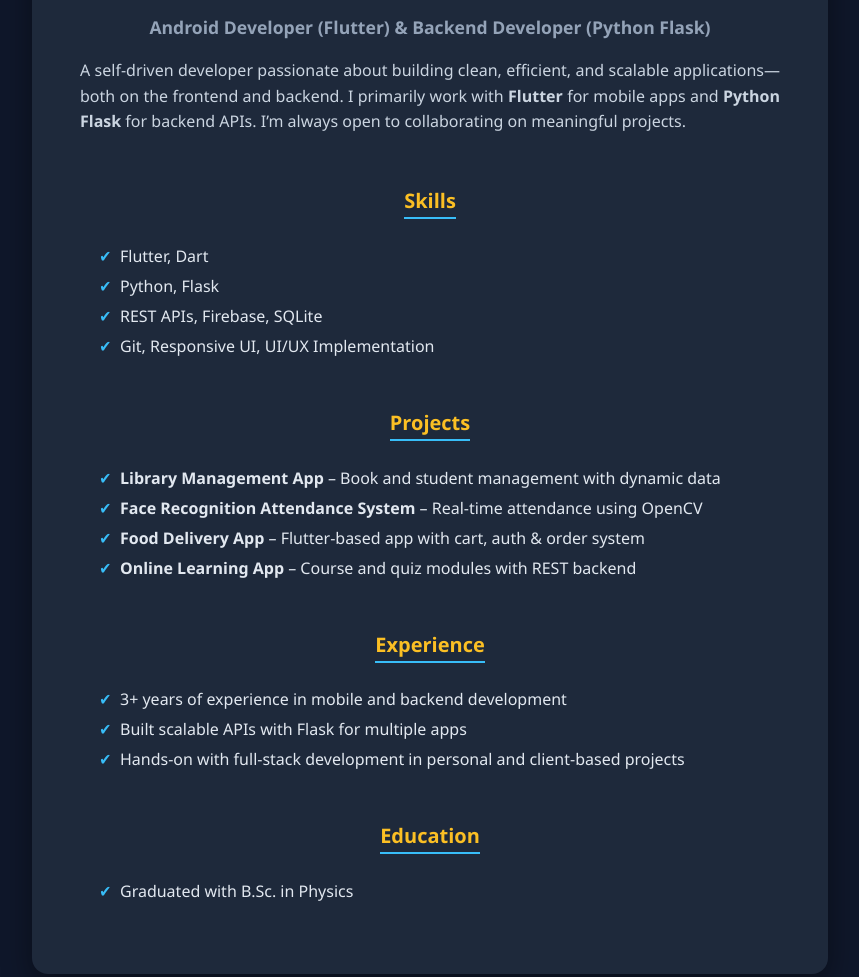
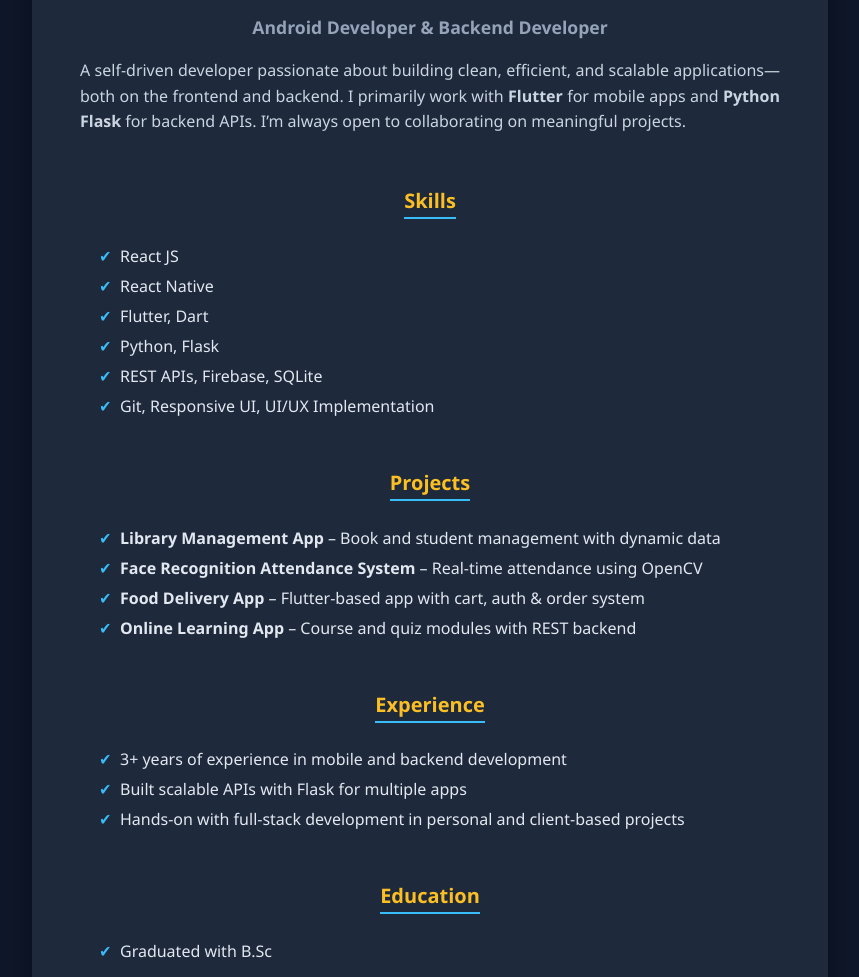
Before and after one commit to Hrk2000/portfolio, a plain HTML site: page resume.html in a window 1280 px wide. Shown: the part 323-1300 px from the top of the page, without its empty margins (210-1069 px from the left). Drawn offline with Linux system fonts and the light colour scheme.

Commit message:
resume included react

```diff
--- a/resume.html
+++ b/resume.html
@@ -133,7 +133,7 @@
     <section id="resume" class="resume-card" aria-label="Hrithik Karn Resume">
         <img src="/assets/my_image.jpg" alt="Hrithik Karn" class="profile-img" />
         <h1>Hrithik Karn</h1>
-        <p class="role">Android Developer (Flutter) & Backend Developer (Python Flask)</p>
+        <p class="role">Android Developer & Backend Developer</p>
 
         <!-- <button id="view-pdf-btn" onclick="openInNewTab()"
             style="margin-top: 2rem; padding: 0.5rem 1rem; font-size: 12px;">
@@ -150,6 +150,8 @@
 
         <h3>Skills</h3>
         <ul>
+            <li>React JS</li>
+            <li>React Native</li>
             <li>Flutter, Dart</li>
             <li>Python, Flask</li>
             <li>REST APIs, Firebase, SQLite</li>
@@ -173,7 +175,7 @@
 
         <h3>Education</h3>
         <ul>
-            <li>Graduated with B.Sc. in Physics</li>
+            <li>Graduated with B.Sc</li>
         </ul>
     </section>
 </body>
```
Also changed, not shown: index.html (+1 -1 lines).
